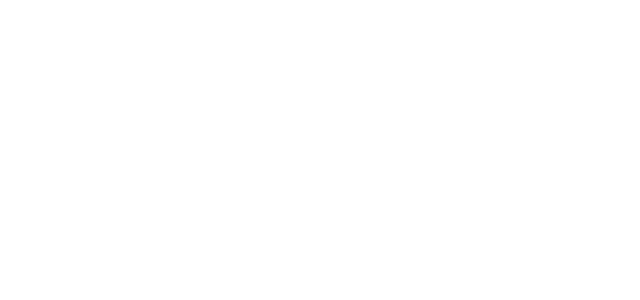
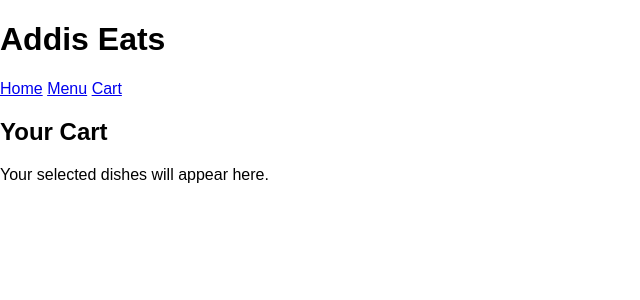
Before and after one commit to Dkidus-star/codeops-portfolio, a React (Vite) app in the folder day_31/addis-eats/: page /cart in a window 1280 px wide. Before the commit this address had no page. Shown: the top 300 px of the page, without its empty margins (0-640 px from the left). Built offline with nearby package versions, Linux system fonts and the light colour scheme; the HTML template or start-up script is replaced by a standard one.

Commit message:
Add application screens and not found route

```diff
--- a/day_31/addis-eats/src/App.jsx
+++ b/day_31/addis-eats/src/App.jsx
@@ -1,20 +1,23 @@
 import { Routes, Route } from "react-router-dom";
+
 import Layout from "./Layout";
 
-function Home() {
-  return <h2>Welcome to Addis Eats</h2>;
-}
-
-function Menu() {
-  return <h2>Our Menu</h2>;
-}
+import Home from "./pages/Home";
+import MenuPage from "./pages/MenuPage";
+import CartPage from "./pages/CartPage";
+import NotFound from "./pages/NotFound";
 
 function App() {
   return (
     <Routes>
       <Route path="/" element={<Layout />}>
         <Route index element={<Home />} />
-        <Route path="menu" element={<Menu />} />
+
+        <Route path="menu" element={<MenuPage />} />
+
+        <Route path="cart" element={<CartPage />} />
+
+        <Route path="*" element={<NotFound />} />
       </Route>
     </Routes>
   );
--- a/day_31/addis-eats/src/Layout.jsx
+++ b/day_31/addis-eats/src/Layout.jsx
@@ -7,9 +7,8 @@ function Layout() {
         <h1>Addis Eats</h1>
 
         <nav>
-          <Link to="/">Home</Link>
-          {" | "}
-          <Link to="/menu">Menu</Link>
+          <Link to="/">Home</Link> <Link to="/menu">Menu</Link>{" "}
+          <Link to="/cart">Cart</Link>
         </nav>
       </header>
 
--- /dev/null
+++ b/day_31/addis-eats/src/pages/CartPage.jsx
@@ -0,0 +1,10 @@
+function CartPage() {
+  return (
+    <section>
+      <h2>Your Cart</h2>
+      <p>Your selected dishes will appear here.</p>
+    </section>
+  );
+}
+
+export default CartPage;
--- /dev/null
+++ b/day_31/addis-eats/src/pages/Home.jsx
@@ -0,0 +1,10 @@
+function Home() {
+  return (
+    <section>
+      <h2>Welcome to Addis Eats</h2>
+      <p>Delicious Ethiopian food delivered to your door.</p>
+    </section>
+  );
+}
+
+export default Home;
--- /dev/null
+++ b/day_31/addis-eats/src/pages/MenuPage.jsx
@@ -0,0 +1,10 @@
+function MenuPage() {
+  return (
+    <section>
+      <h2>Our Menu</h2>
+      <p>Choose your favorite Ethiopian dish.</p>
+    </section>
+  );
+}
+
+export default MenuPage;
--- /dev/null
+++ b/day_31/addis-eats/src/pages/NotFound.jsx
@@ -0,0 +1,14 @@
+import { Link } from "react-router-dom";
+
+function NotFound() {
+  return (
+    <section>
+      <h2>404 - Page Not Found</h2>
+      <p>Sorry, this page does not exist.</p>
+
+      <Link to="/">Go Home</Link>
+    </section>
+  );
+}
+
+export default NotFound;
```
